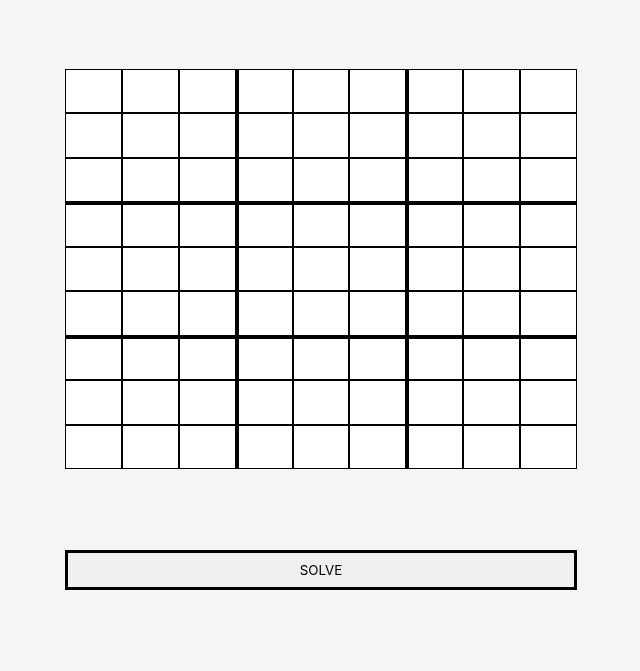
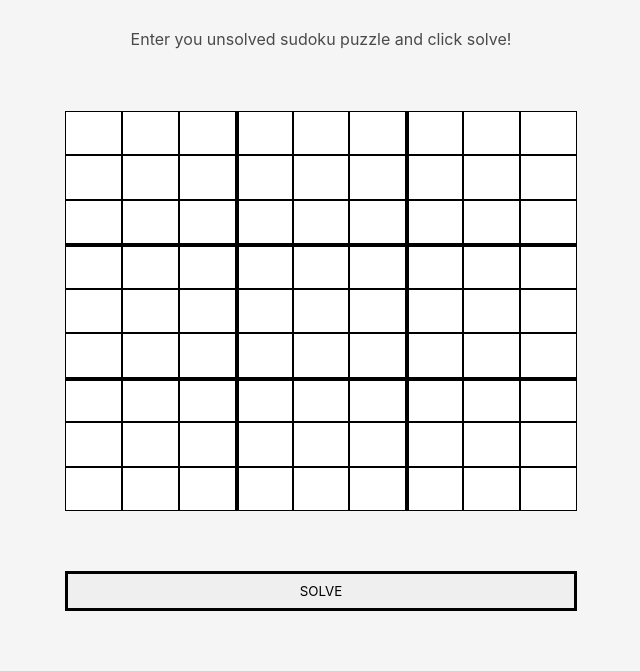
Before and after one commit to jgar123/sudoku-solver, a plain HTML site: page index.html in a window 1280 px wide. Shown: the part 129-800 px from the top of the page, without its empty margins (319-959 px from the left). Drawn offline with nearby package versions, Linux system fonts and the light colour scheme.

Commit message:
added tiny instruction

```diff
--- a/index.html
+++ b/index.html
@@ -11,6 +11,7 @@
 </head>
 <body>
   <h1>SUDOKU SOLVER</h1>
+  <p>Enter you unsolved sudoku puzzle and click solve!</p>
   <div class="result"></div>
   <div class="solutionMethod"></div>
   <button class="reload" onclick="window.location.reload()">RELOAD PAGE</button>
```
